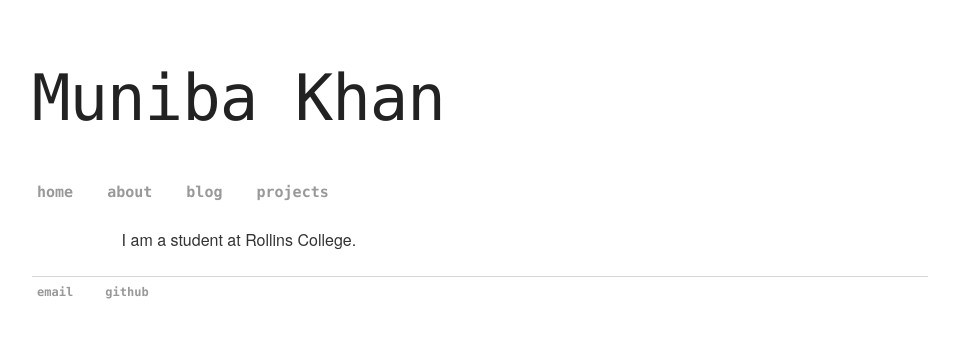
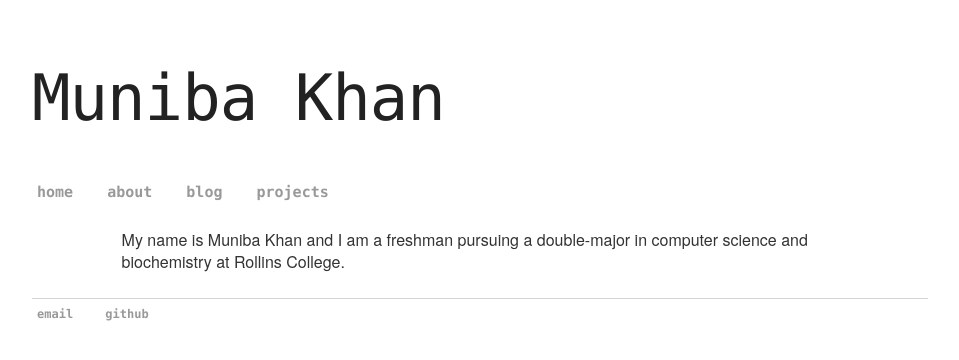
Before and after one commit to kmuniba98/kmuniba98.github.io, a Jekyll site: the page built from about.md, in a window 1280 px wide. Shown: the top 360 px of the page, without its empty margins (160-1119 px from the left). Built offline with Jekyll 4.4.1, drawn with Linux system fonts in a browser that asks for light colours.

Commit message:
Update about.md

```diff
--- a/about.md
+++ b/about.md
@@ -3,4 +3,4 @@ layout: default
 title: Muniba Khan
 ---
 
-I am a student at Rollins College.
+My name is Muniba Khan and I am a freshman pursuing a double-major in computer science and biochemistry at Rollins College.
```
